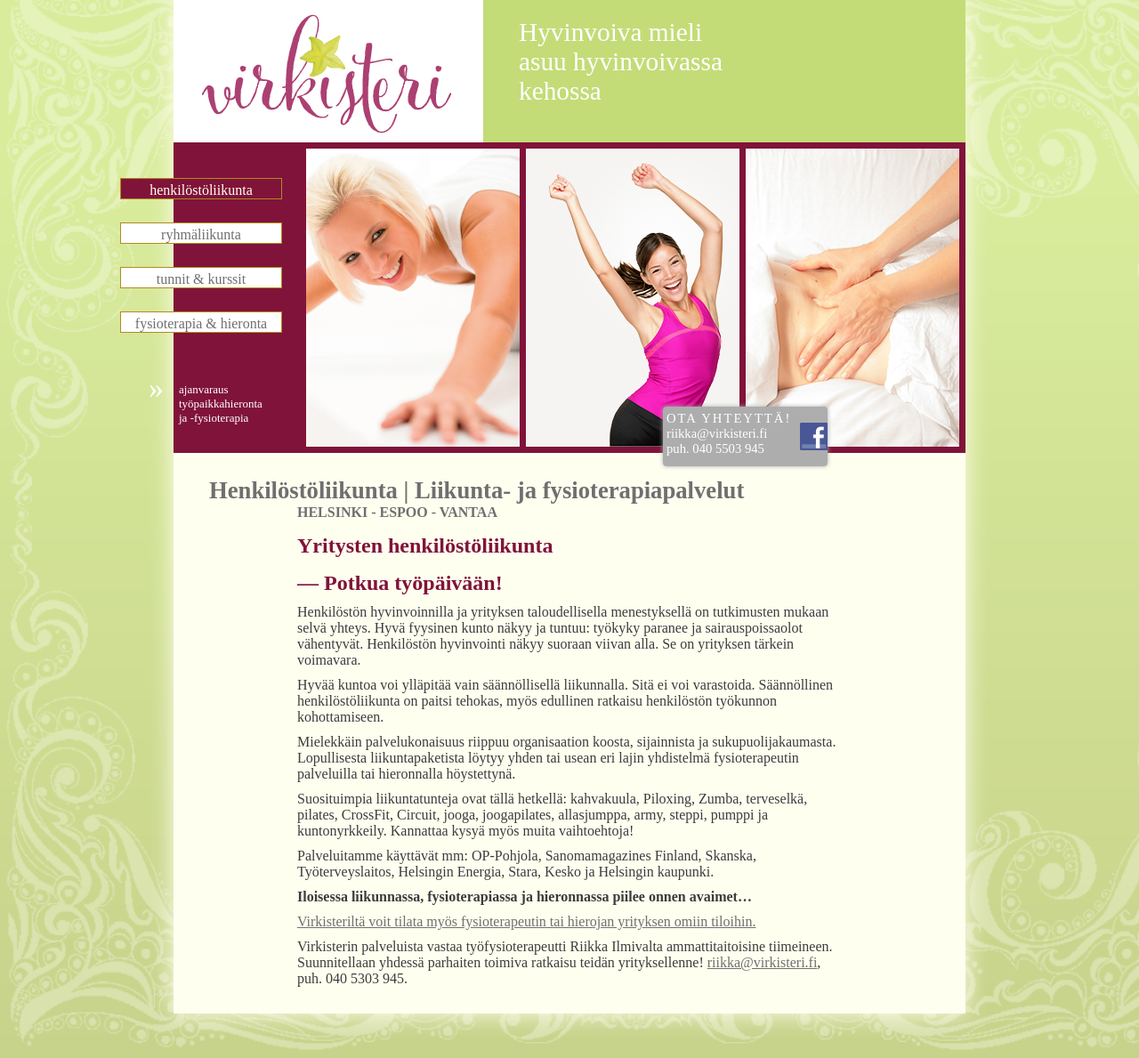
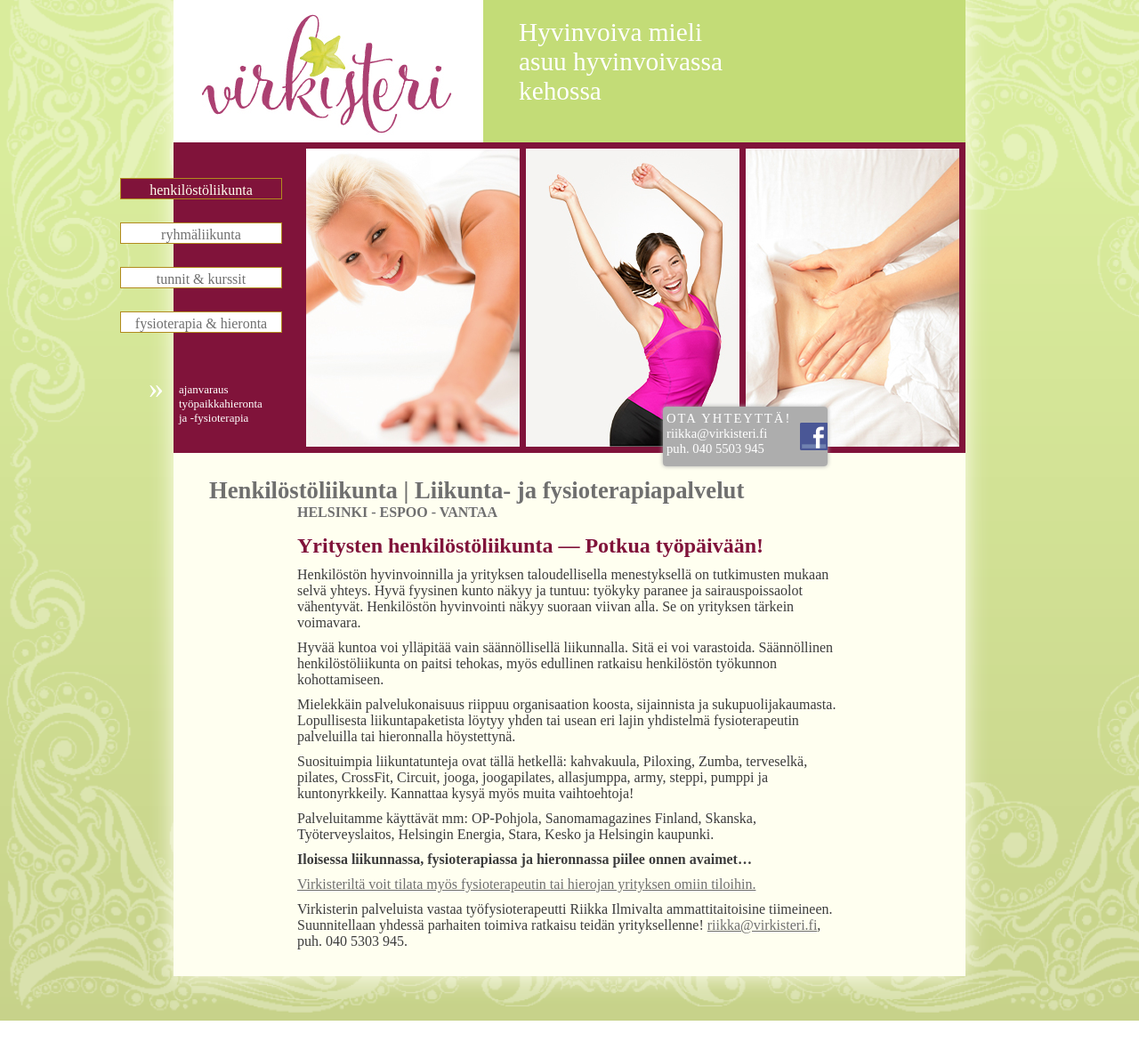
Before and after one commit to sdsykes-web/virkisteri, a Jekyll site: the page built from henkilostoliikunta.md, in a window 1280 px wide. Shown: the whole page at 89% size. Built offline with Jekyll 4.4.1, drawn with Linux system fonts in a browser that asks for light colours; some web fonts are replaced; after the commit the page ends 1147 px from its top, so only the background shows below that.

```diff
--- a/henkilostoliikunta.md
+++ b/henkilostoliikunta.md
@@ -4,8 +4,7 @@ menu1: lit
 ---
 ## Henkilöstöliikunta | Liikunta- ja fysioterapiapalvelut
 ##### HELSINKI - ESPOO - VANTAA
-### Yritysten henkilöstöliikunta
-### &mdash; Potkua työpäivään!
+### Yritysten henkilöstöliikunta &mdash; Potkua työpäivään!
 Henkilöstön hyvinvoinnilla ja yrityksen taloudellisella menestyksellä on tutkimusten mukaan selvä yhteys. Hyvä fyysinen kunto näkyy ja tuntuu: työkyky paranee ja sairauspoissaolot vähentyvät. Henkilöstön hyvinvointi näkyy suoraan viivan alla. Se on yrityksen tärkein voimavara.
 
 Hyvää kuntoa voi ylläpitää vain säännöllisellä liikunnalla. Sitä ei voi varastoida. Säännöllinen henkilöstöliikunta on paitsi tehokas, myös edullinen ratkaisu henkilöstön työkunnon kohottamiseen.
```
